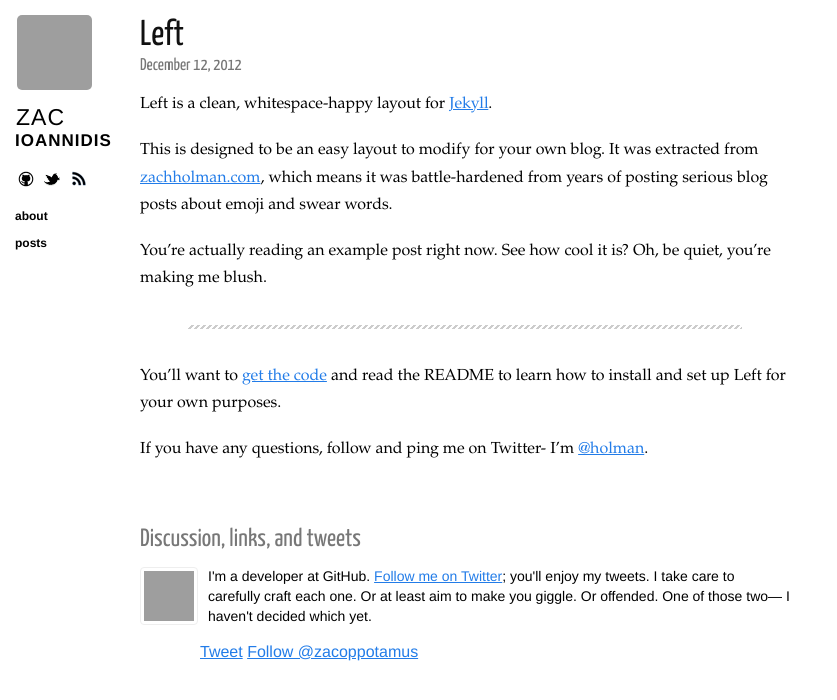
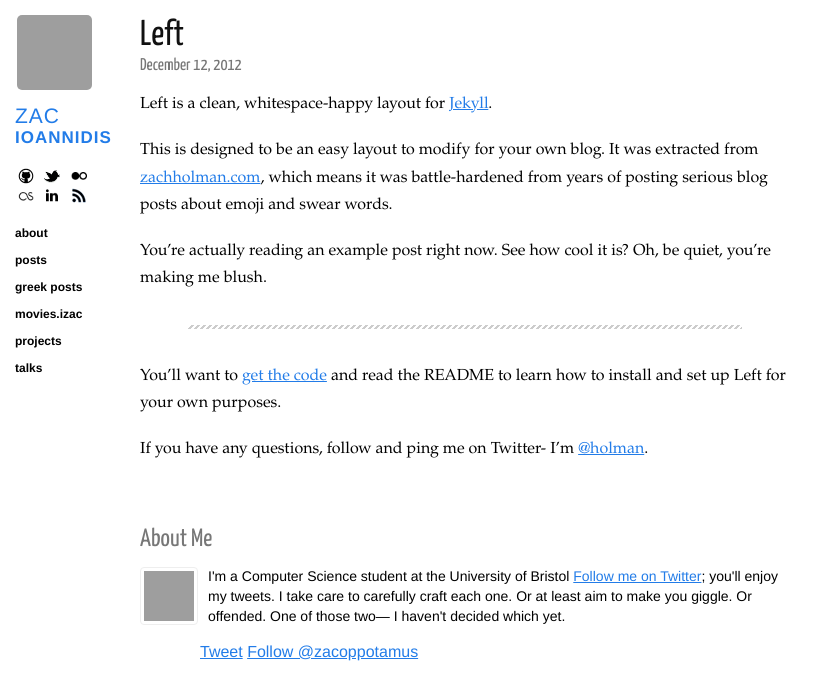
Before and after one commit to zacoppotamus/zacoppotamus.github.com, a Jekyll site: the page built from _posts/2012-12-12-left.markdown, in a window 1280 px wide, cut to the strip 0-700 px from the top of the page. Shown: the whole strip, without its empty margins (0-837 px from the left). Built offline with Jekyll 4.4.1, drawn with Linux system fonts in a browser that asks for light colours; nearby versions of some CDN libraries; Markdown is read by kramdown in place of the engine named in the settings; comment, search, counter and statistics services are not loaded; grey boxes are pictures that could not be loaded.

Commit message:
almost done

```diff
--- a/_layouts/layout.html
+++ b/_layouts/layout.html
@@ -41,13 +41,21 @@
     <section class="meta">
       <a href="https://github.com/{{ site.github }}" target="_blank"><img src="/images/github.png" /></a>
       <a href="https://twitter.com/{{ site.twitter }}" target="_blank"><img src="/images/twitter.png"></a>
+      <a href="http://www.flickr.com/photos/73711971@N05" target="_blank"><img src="/images/flickr.png" height="16" width="16"></a>
+      <a href="http://last.fm/user/Zacoppotamus" target="_blank"><img src="/images/lastfm.png" height="16" width="16"></a>
+      <a href="http://uk.linkedin.com/in/zacioannidis" target="_blank"><img src="/images/linkedin.png" height="16" width="16"></a>
       <a href="/atom.xml"><img src="/images/rss.png" /></a>
+
     </section>
 
     <section class="sections">
       <ul>
         <li><a href="/about.html">about</a></li>
         <li><a href="/">posts</a></li>
+        <li><a href="http://gr.izac.us">greek posts</a></li>
+        <li><a href="http://movies.izac.us">movies.izac</a></li>
+         <li><a href="index2.html">projects</a></li>
+        <li><a href="/">talks</a></li>
       </ul>
     </section>
   </section>
--- a/_layouts/post.html
+++ b/_layouts/post.html
@@ -15,14 +15,14 @@ layout: layout
 
   <!-- TODO: bio here -->
   <section class="meta">
-    <h3>Discussion, links, and tweets</h3>
+    <h3>About Me</h3>
     <section class="copy">
       <a href="https://twitter.com/{{ site.twitter }}" target="_blank">
         <img src="{{ site.gravatar_url }}?s=142" height="50" width="50" />
       </a>
 
       <p>
-        I'm a developer at GitHub. <a href="https://twitter.com/{{ site.twitter }}" target="_blank">Follow me on Twitter</a>;
+        I'm a Computer Science student at the University of Bristol <a href="https://twitter.com/{{ site.twitter }}" target="_blank">Follow me on Twitter</a>;
         you'll enjoy my tweets. I take care to carefully craft each one. Or at least aim to make
         you giggle. Or offended. One of those two&mdash; I haven't decided which yet.
       </p>
--- a/css/base.css
+++ b/css/base.css
@@ -27,15 +27,15 @@ a {
     text-transform: uppercase;
     margin: 10px 0 20px 0; }
     .sidebar .name #fname {
-      padding-left: 1px;
-      font-size: 23px;
+      padding-left: 0px;
+      font-size: 21px;
       letter-spacing: 1px;
-      color: black; }
+      color: #227ce8; }
     .sidebar .name #lname {
       font-size: 17px;
       font-weight: bold;
       letter-spacing: 1px;
-      color: black; }
+      color: #227ce8; }
   .sidebar .meta a {
     margin-left: 0px;
     color: black; }
```
Also changed, not shown: _posts/2013-1-27-yo.md (added, +12 -0 lines), css/_config.yml (added, +13 -0 lines), css/landing.css (added, +84 -0 lines), css/syntax.css (added, +60 -0 lines), index2.html (added, +57 -0 lines), images/facebook.png (added), images/flickr.png (added), images/lastfm.png (added), images/linkedin.png (added), images/panorama.jpg (added), images/tumblr.png (added).
